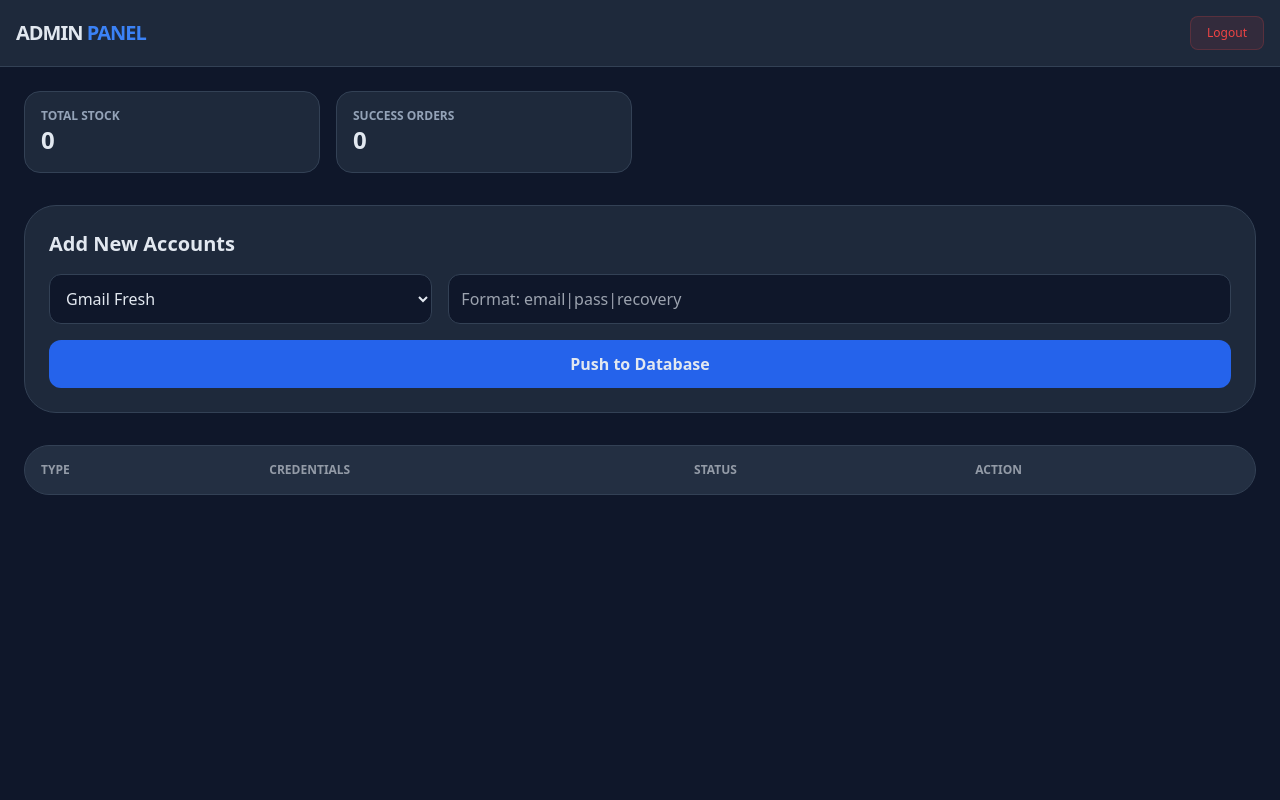
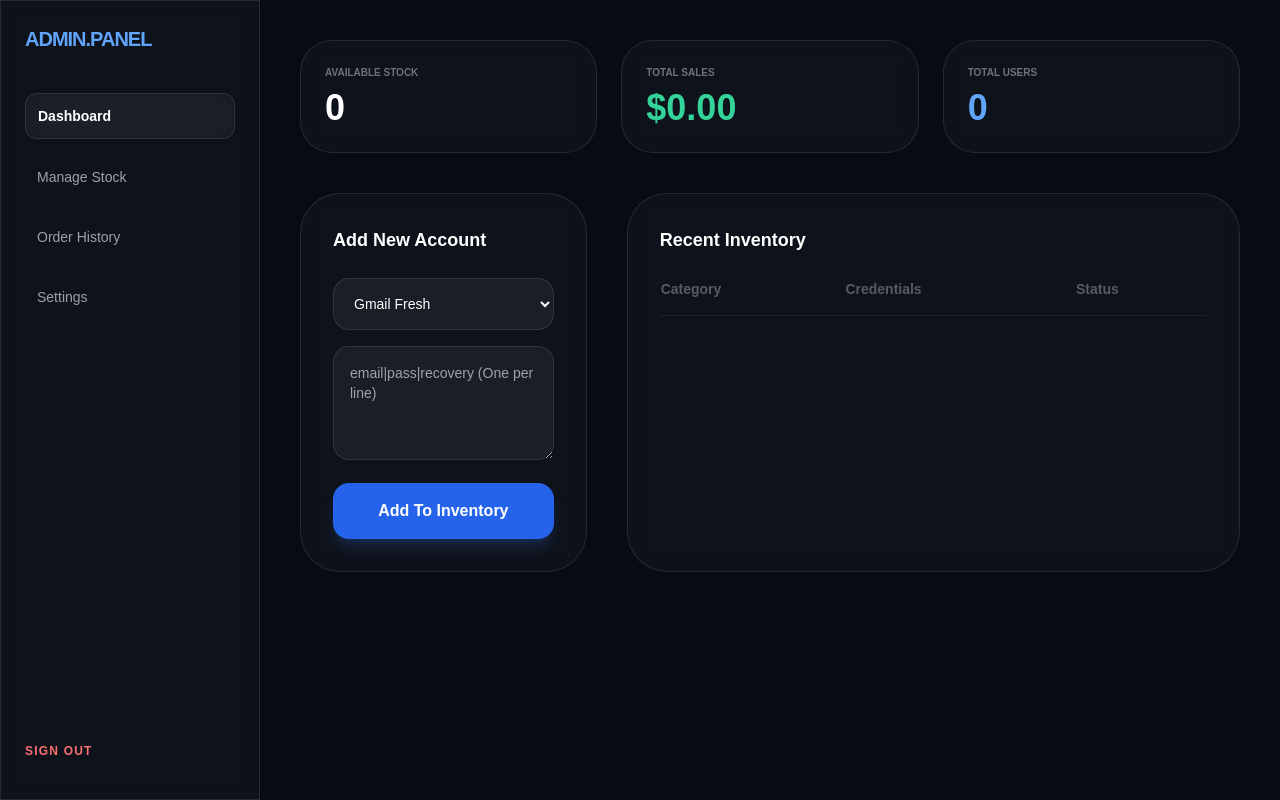
Before and after one commit to hawatirr/store-gmail, a plain HTML site: page admin.html in a window 1280 px wide. Drawn offline with nearby package versions, Linux system fonts and the light colour scheme.

Commit message:
Update admin.html

```diff
--- a/admin.html
+++ b/admin.html
@@ -3,104 +3,114 @@
 <head>
     <meta charset="UTF-8">
     <meta name="viewport" content="width=device-width, initial-scale=1.0">
-    <title>Dashboard Admin - GMAIL.STORE</title>
+    <title>GMAIL.STORE — Manager Dashboard</title>
     <script src="https://cdn.tailwindcss.com"></script>
     <script src="https://cdn.jsdelivr.net/npm/@supabase/supabase-js@2"></script>
+    <style>
+        body { background: #070b14; color: white; font-family: 'Plus Jakarta Sans', sans-serif; }
+        .glass { background: rgba(255, 255, 255, 0.03); backdrop-filter: blur(10px); border: 1px solid rgba(255, 255, 255, 0.1); }
+        .sidebar { width: 260px; height: 100vh; position: fixed; left: 0; top: 0; }
+        .main-content { margin-left: 260px; padding: 40px; }
+        @media (max-width: 768px) { .sidebar { display: none; } .main-content { margin-left: 0; padding: 20px; } }
+    </style>
 </head>
-<body class="bg-slate-900 text-slate-200">
-    <nav class="bg-slate-800 border-b border-slate-700 p-4">
-        <div class="container mx-auto flex justify-between items-center">
-            <h1 class="font-bold text-xl uppercase tracking-tighter">Admin <span class="text-blue-500">Panel</span></h1>
-            <button onclick="logout()" class="text-xs bg-red-500/10 text-red-500 px-4 py-2 rounded-lg border border-red-500/20">Logout</button>
+<body>
+
+    <aside class="sidebar glass p-6 hidden md:block">
+        <h2 class="text-xl font-bold mb-10 tracking-tighter text-blue-400">ADMIN.PANEL</h2>
+        <nav class="space-y-4">
+            <a href="#" class="block p-3 glass rounded-xl text-sm font-bold">Dashboard</a>
+            <a href="#" class="block p-3 hover:bg-white/5 rounded-xl text-sm opacity-60">Manage Stock</a>
+            <a href="#" class="block p-3 hover:bg-white/5 rounded-xl text-sm opacity-60">Order History</a>
+            <a href="#" class="block p-3 hover:bg-white/5 rounded-xl text-sm opacity-60">Settings</a>
+        </nav>
+        <button onclick="logout()" class="absolute bottom-10 left-6 text-red-400 text-xs font-bold uppercase tracking-widest">Sign Out</button>
+    </aside>
+
+    <main class="main-content">
+        <div class="grid grid-cols-1 md:grid-cols-3 gap-6 mb-10">
+            <div class="glass p-6 rounded-[32px]">
+                <p class="text-[10px] uppercase opacity-40 font-bold mb-2">Available Stock</p>
+                <h3 id="stat-stock" class="text-4xl font-black">0</h3>
             </div>
-    </nav>
-
-    <div class="container mx-auto p-6">
-        <div class="grid grid-cols-2 md:grid-cols-4 gap-4 mb-8">
-            <div class="bg-slate-800 p-4 rounded-2xl border border-slate-700">
-                <p class="text-xs text-slate-400 uppercase font-bold">Total Stock</p>
-                <p id="stat-total" class="text-2xl font-black">0</p>
+            <div class="glass p-6 rounded-[32px]">
+                <p class="text-[10px] uppercase opacity-40 font-bold mb-2">Total Sales</p>
+                <h3 id="stat-sales" class="text-4xl font-black text-emerald-400">$0.00</h3>
             </div>
-            <div class="bg-slate-800 p-4 rounded-2xl border border-slate-700">
-                <p class="text-xs text-slate-400 uppercase font-bold">Success Orders</p>
-                <p id="stat-success" class="text-2xl font-black">0</p>
+            <div class="glass p-6 rounded-[32px]">
+                <p class="text-[10px] uppercase opacity-40 font-bold mb-2">Total Users</p>
+                <h3 id="stat-users" class="text-4xl font-black text-blue-400">0</h3>
             </div>
         </div>
 
-        <div class="bg-slate-800 p-6 rounded-[32px] border border-slate-700 mb-8">
-            <h2 class="text-xl font-bold mb-4">Add New Accounts</h2>
-            <div class="grid grid-cols-1 md:grid-cols-3 gap-4">
-                <select id="acc-type" class="bg-slate-900 border border-slate-700 rounded-xl p-3">
+        <div class="grid grid-cols-1 lg:grid-cols-3 gap-10">
+            <div class="lg:col-span-1 glass p-8 rounded-[40px]">
+                <h4 class="text-lg font-bold mb-6">Add New Account</h4>
+                <div class="space-y-4">
+                    <select id="acc-type" class="w-full bg-white/5 border border-white/10 rounded-2xl p-4 text-sm focus:outline-none focus:border-blue-500">
                         <option value="Fresh">Gmail Fresh</option>
                         <option value="Aged">Gmail Aged</option>
                     </select>
-                <input id="acc-data" type="text" placeholder="Format: email|pass|recovery" class="bg-slate-900 border border-slate-700 rounded-xl p-3 col-span-1 md:col-span-2">
+                    <textarea id="acc-data" rows="4" placeholder="email|pass|recovery (One per line)" class="w-full bg-white/5 border border-white/10 rounded-2xl p-4 text-sm focus:outline-none"></textarea>
+                    <button onclick="addBulkStock()" class="w-full bg-blue-600 py-4 rounded-2xl font-bold shadow-lg shadow-blue-500/20 hover:bg-blue-500 transition">Add To Inventory</button>
                 </div>
-            <button onclick="addStock()" class="mt-4 bg-blue-600 w-full py-3 rounded-xl font-bold hover:bg-blue-500 transition">Push to Database</button>
             </div>
 
-        <div class="bg-slate-800 rounded-[32px] border border-slate-700 overflow-hidden">
-            <table class="w-full text-left">
-                <thead class="bg-slate-700/50 text-xs uppercase opacity-60">
+            <div class="lg:col-span-2 glass p-8 rounded-[40px]">
+                <h4 class="text-lg font-bold mb-6">Recent Inventory</h4>
+                <div class="overflow-x-auto">
+                    <table class="w-full text-left text-sm">
+                        <thead class="opacity-30 border-b border-white/5">
                             <tr>
-                        <th class="p-4">Type</th>
-                        <th class="p-4">Credentials</th>
-                        <th class="p-4">Status</th>
-                        <th class="p-4">Action</th>
+                                <th class="pb-4">Category</th>
+                                <th class="pb-4">Credentials</th>
+                                <th class="pb-4">Status</th>
                             </tr>
                         </thead>
-                <tbody id="inventory-table">
+                        <tbody id="inventory-list" class="divide-y divide-white/5">
                             </tbody>
                     </table>
                 </div>
             </div>
+        </div>
+    </main>
 
     <script>
-        const SUPABASE_URL = 'https://URL_PROJECT.supabase.co';
-        const SUPABASE_KEY = 'ANON_KEY';
-        const supabase = supabase.createClient(SUPABASE_URL, SUPABASE_KEY);
+        // Supabase Init (Ganti dengan API Key Anda)
+        const supabaseClient = supabase.createClient('URL_PROYEK', 'ANON_KEY');
 
-        // -- LOGIC UNTUK CEK LOGIN --
-        async function checkUser() {
-            const { data: { user } } = await supabase.auth.getUser();
-            if (!user) window.location.href = "login.html"; // Redirect ke login kalau belum masuk
-            loadInventory();
-        }
+        async function addBulkStock() {
+            const type = document.getElementById('acc-type').value;
+            const lines = document.getElementById('acc-data').value.split('\n');
+            const dataToPush = lines.filter(line => line.trim() !== '').map(line => ({
+                category: type,
+                content: line,
+                is_sold: false
+            }));
 
-        async function addStock() {
-            const type = document.getElementById('acc-type').value;
-            const content = document.getElementById('acc-data').value;
-
-            const { error } = await supabase.from('gmail_stocks').insert([{ category: type, content: content }]);
+            const { error } = await supabaseClient.from('gmail_stocks').insert(dataToPush);
             if (!error) {
-                alert("Stock Added!");
-                loadInventory();
+                alert('Success added ' + dataToPush.length + ' accounts!');
+                location.reload();
             }
         }
 
-        async function loadInventory() {
-            const { data } = await supabase.from('gmail_stocks').select('*').order('id', { ascending: false });
-            const table = document.getElementById('inventory-table');
-            table.innerHTML = '';
-
-            data.forEach(item => {
-                table.innerHTML += `
-                    <tr class="border-t border-slate-700 text-sm">
-                        <td class="p-4">${item.category}</td>
-                        <td class="p-4 font-mono text-xs opacity-60">${item.content}</td>
-                        <td class="p-4">${item.is_sold ? '❌ Sold' : '✅ Available'}</td>
-                        <td class="p-4"><button onclick="deleteItem(${item.id})" class="text-red-500">Delete</button></td>
+        async function loadData() {
+            const { data: stocks } = await supabaseClient.from('gmail_stocks').select('*').limit(10).order('id', {ascending: false});
+            const list = document.getElementById('inventory-list');
+            stocks.forEach(s => {
+                list.innerHTML += `
+                    <tr>
+                        <td class="py-4 font-bold text-blue-400">${s.category}</td>
+                        <td class="py-4 font-mono text-[10px] opacity-60">${s.content.substring(0,20)}...</td>
+                        <td class="py-4">${s.is_sold ? '❌ Sold' : '✅ Ready'}</td>
                     </tr>
                 `;
             });
+            document.getElementById('stat-stock').innerText = stocks.length;
         }
 
-        async function logout() {
-            await supabase.auth.signOut();
-            window.location.href = "index.html";
-        }
-
-        checkUser();
+        loadData();
     </script>
 </body>
 </html>
```
Lines whose indentation alone changed are shown as unchanged.
